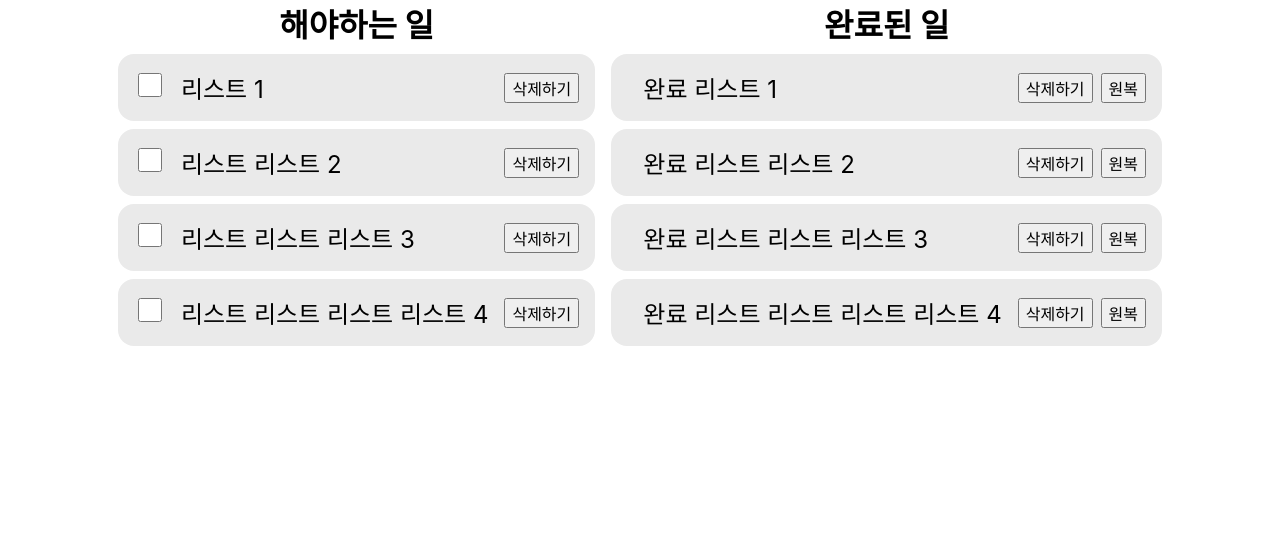
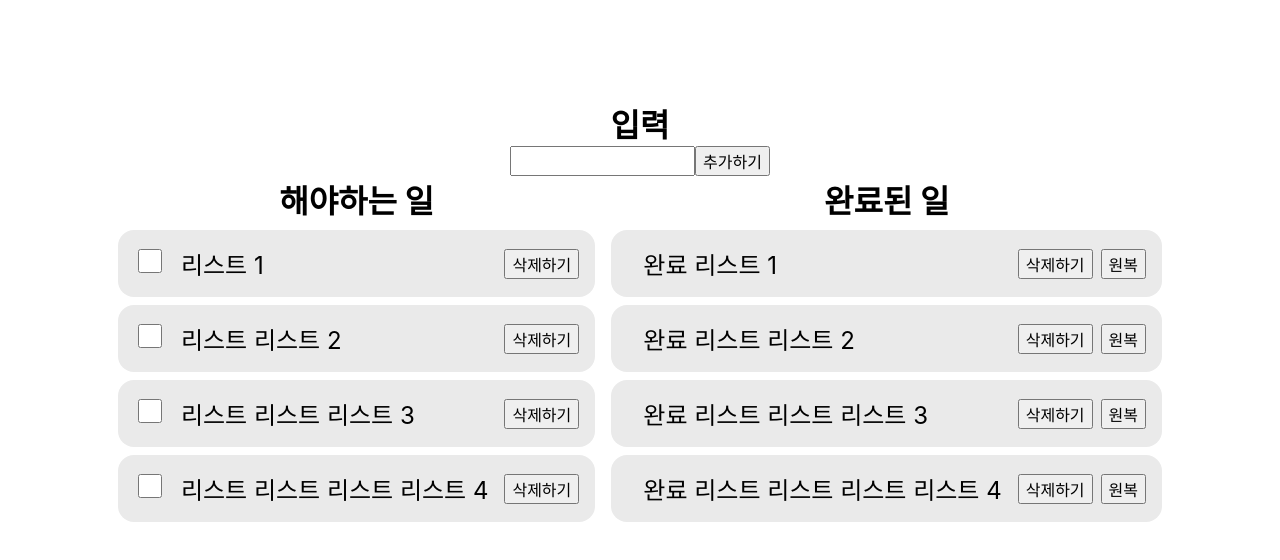
Before and after one commit to DonBackHa/React-tutorial, a React (Create React App) app: page /list in a window 1280 px wide. Shown: the top 560 px of the page. Built offline with nearby package versions, Linux system fonts and the light colour scheme.

Commit message:
mod : 추가

```diff
--- a/src/routes/ListScreen/ListScreen.tsx
+++ b/src/routes/ListScreen/ListScreen.tsx
@@ -17,12 +17,22 @@ const ListScreen = () => {
     { id: "complite3", text: "완료 리스트 리스트 리스트 리스트 4" },
   ]);
 
+  const [inputTodo, setInputTodo] = useState("");
+
   function handleCheck(id: string) {
     const row = todoList.find((row) => row.id === id);
     if (!row) return;
 
     handleRemoveTodo(id);
     handleAppendComplite(row);
+  }
+
+  function handleAddTodo(text: string) {
+    handleAppendTodo({
+      id: "" + (todoList.length + compliteList.length),
+      text,
+    });
+    setInputTodo("");
   }
 
   function handleAppendTodo(row: TodoType) {
@@ -75,6 +85,19 @@ const ListScreen = () => {
         alignItems: "center",
       }}
     >
+      <div style={{ marginTop: 100 }}>
+        <TodoListTitle text="입력" />
+        <div style={{ display: "flex", flexDirection: "row" }}>
+          <input
+            value={inputTodo}
+            onChange={(e) => setInputTodo(e.target.value)}
+          />
+          <CustomButton
+            text={"추가하기"}
+            onPress={() => handleAddTodo(inputTodo)}
+          />
+        </div>
+      </div>
       <div style={{ display: "flex", flexDirection: "row" }}>
         <div>
           <TodoListTitle text="해야하는 일" />
```
